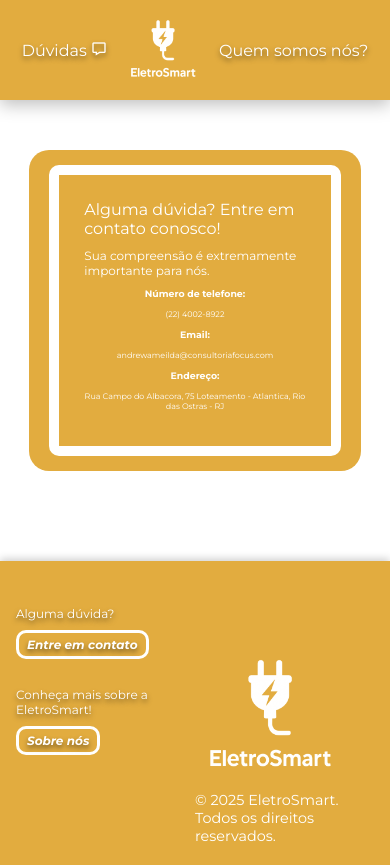
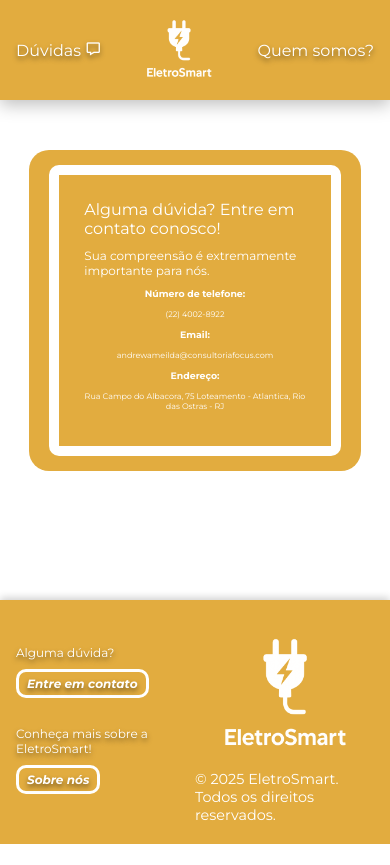
Before and after one commit to phelipipereira/Site-Vitrine---Eletro-Smart, a website: page public/Página-Dúvidas/Duvidas.html in a window 390 px wide. After the commit the page ends 844 px from the top, so only its background shows below. Drawn offline with nearby package versions, Linux system fonts and the light colour scheme.

Commit message:
Responsividade do Cabeçalho para telas de celulares

```diff
--- a/public/Pagina-Sobre/Sobre.css
+++ b/public/Pagina-Sobre/Sobre.css
@@ -190,7 +190,8 @@
 /* estilo da logo no rodapé */
 .logo-rodape {
   display: block; /* garante que a logo se comporte como um bloco */
-  height: 250px;
+  height: 150px;
+  margin: 0 auto;
   filter: brightness(0) invert(1);
 }
 
@@ -224,6 +225,13 @@
     height: 20rem;
   }
 
+  .logo-rodape {
+  display: block;
+  margin: 0 auto;
+  height: 150px;
+  filter: brightness(0) invert(1);
+}
+
 }
 
 @media (max-width: 768px) {
@@ -233,7 +241,7 @@
     flex-direction: row;
     flex-wrap: wrap;
     justify-content: center;
-    gap: 1rem;
+    gap: 0.5rem;
   }
 
   /*-------------rodapé---------------*/
@@ -259,10 +267,12 @@
 
   /* Reduz a altura da logo no rodapé */
   .logo-rodape {
+    display: block;
+   margin: 0 auto;
     height: 150px;
-    margin-left: 80px;
-    margin-top: 60px;
-  }
+   filter: brightness(0) invert(1);
+}
+
 
   /* Adiciona padding horizontal para conteúdo e menu */
   .rodape-conteudo,
@@ -291,6 +301,14 @@
     height: 150px; /* Define a altura da logo no rodapé */
     margin-left: 0; /* Remove a margem esquerda */
   }
+
+ .menu-lista {
+    flex-wrap: nowrap;
+    justify-content: space-between;
+    align-items: center;
+    width: 100%;
+    padding: 0 1rem;
+  }
 }
 
 /* Permite rolagem horizontal se necessário */
--- a/public/Pagina-Todos/Todos.css
+++ b/public/Pagina-Todos/Todos.css
@@ -309,6 +309,14 @@
     height: 150px; /* Define a altura da logo no rodapé */
     margin-left: 0; /* Remove a margem esquerda */
   }
+
+ .menu-lista {
+    flex-wrap: nowrap;
+    justify-content: space-between;
+    align-items: center;
+    width: 100%;
+    padding: 0 1rem;
+  }
 }
 
 /* Permite rolagem horizontal se necessário */
--- a/public/Página-Dúvidas/Duvidas.css
+++ b/public/Página-Dúvidas/Duvidas.css
@@ -226,7 +226,7 @@
 }
 
 /*------------------ RESPONSIVO ------------------*/
-@media (max-width: 768px) {
+@media (max-width: 1000px) {
 
 /*--------------Nav----------------*/Add commentMore actions
 
@@ -295,8 +295,9 @@
   /* Reduz a altura da logo no rodapé */
   .logo-rodape {
     height: 150px;
-    margin-left: 80px;
-    margin-top: 60px;
+    margin: 0 auto;
+    display: block;
+    filter: brightness(0) invert(1);
   }
 
   /* Adiciona padding horizontal para conteúdo e menu */
@@ -305,7 +306,7 @@
     padding: 0 1rem;
   }
 }
-@media (max-width: 480px) {
+@media (max-width: 630px) {
 
 /*--------------Nav----------------*/
 
@@ -354,8 +355,21 @@
   .logo-rodape {
     height: 150px; /* Define a altura da logo no rodapé */
     margin-left: 0; /* Remove a margem esquerda */
+    display: block;
+    margin: 0 auto;
+    height: 150px;
+    filter: brightness(0) invert(1);
+  }
+
+  .menu-lista {
+    flex-wrap: nowrap;
+    justify-content: space-between;
+    align-items: center;
+    width: 100%;
+    padding: 0 1rem;
   }
 }
+
 
 /* Permite rolagem horizontal se necessário */
 html,
--- a/public/Página-Dúvidas/Duvidas.html
+++ b/public/Página-Dúvidas/Duvidas.html
@@ -31,7 +31,7 @@
               />
             </a>
           </li>
-          <li class="item-direita"><a href="../Pagina-Sobre/Sobre.html">Quem somos nós?</a></li>
+          <li class="item-direita"><a href="../Pagina-Sobre/Sobre.html">Quem somos?</a></li>
         </ul>
       </nav>
     </header>
--- a/public/Página-Produtos/Climatização/Climatização.css
+++ b/public/Página-Produtos/Climatização/Climatização.css
@@ -284,6 +284,16 @@
     height: 150px; /* Define a altura da logo no rodapé */
     margin-left: 0; /* Remove a margem esquerda */
   }
+
+  .menu-lista {
+    flex-wrap: nowrap;
+    justify-content: space-between;
+    align-items: center;
+    width: 100%;
+    padding: 0 1rem;
+  }
+
+
 }
 
 /* Permite rolagem horizontal se necessário */
--- a/public/Página-Produtos/Cozinha/Para_sua_cozinha.css
+++ b/public/Página-Produtos/Cozinha/Para_sua_cozinha.css
@@ -396,6 +396,14 @@
     height: 150px; /* Define a altura da logo no rodapé */
     margin-left: 0; /* Remove a margem esquerda */
   }
+
+  .menu-lista {
+    flex-wrap: nowrap;
+    justify-content: space-between;
+    align-items: center;
+    width: 100%;
+    padding: 0 1rem;
+  }
 }
 
 /* Permite rolagem horizontal se necessário */
--- a/public/Página-Produtos/Lavanderia/Para_sua_lavanderia.css
+++ b/public/Página-Produtos/Lavanderia/Para_sua_lavanderia.css
@@ -176,6 +176,14 @@
     width: 80%;
     height: auto;
     margin-left: 10%;
+  }
+
+  .menu-lista {
+    flex-wrap: nowrap;
+    justify-content: space-between;
+    align-items: center;
+    width: 100%;
+    padding: 0 1rem;
   }
 }
 
@@ -386,6 +394,14 @@
     height: 150px; /* Define a altura da logo no rodapé */
     margin-left: 0; /* Remove a margem esquerda */
   }
+
+  .menu-lista {
+    flex-wrap: nowrap;
+    justify-content: space-between;
+    align-items: center;
+    width: 100%;
+    padding: 0 1rem;
+  }
 }
 
 /* Permite rolagem horizontal se necessário */
--- a/public/Página-Produtos/Limpeza/Para_limpeza_do_lar.css
+++ b/public/Página-Produtos/Limpeza/Para_limpeza_do_lar.css
@@ -203,6 +203,14 @@
   .img_Aspirador_de_Pó_Portátil {
     width: 100%;
     height: auto;
+  }
+
+  .menu-lista {
+    flex-wrap: nowrap;
+    justify-content: space-between;
+    align-items: center;
+    width: 100%;
+    padding: 0 1rem;
   }
 }
 
@@ -413,6 +421,15 @@
     height: 150px; /* Define a altura da logo no rodapé */
     margin-left: 0; /* Remove a margem esquerda */
   }
+
+  .menu-lista {
+    flex-wrap: nowrap;
+    justify-content: space-between;
+    align-items: center;
+    width: 100%;
+    padding: 0 1rem;
+  }
+
 }
 
 /* Permite rolagem horizontal se necessário */
--- a/public/homepage/HomePagestyle.css
+++ b/public/homepage/HomePagestyle.css
@@ -391,6 +391,14 @@
     font-size: 25px;
     margin: 20px 10px;
   }
+
+  .menu-lista {
+    flex-wrap: nowrap;
+    justify-content: space-between;
+    align-items: center;
+    width: 100%;
+    padding: 0 1rem;
+  }
 }
 
 /* Permite rolagem horizontal se necessário */
```
Also changed, not shown: public/Pagina-Sobre/Sobre.html (+1 -1 lines), public/Pagina-Todos/Todos.html (+1 -1 lines), public/Página-Produtos/Climatização/Climatização.html (+1 -1 lines), public/Página-Produtos/Cozinha/Para_sua_cozinha.html (+1 -1 lines), public/Página-Produtos/Lavanderia/Para_sua_lavanderia.html (+1 -1 lines), public/Página-Produtos/Limpeza/Para_limpeza_do_lar.html (+1 -1 lines), public/homepage/HomePage.html (+1 -1 lines).
